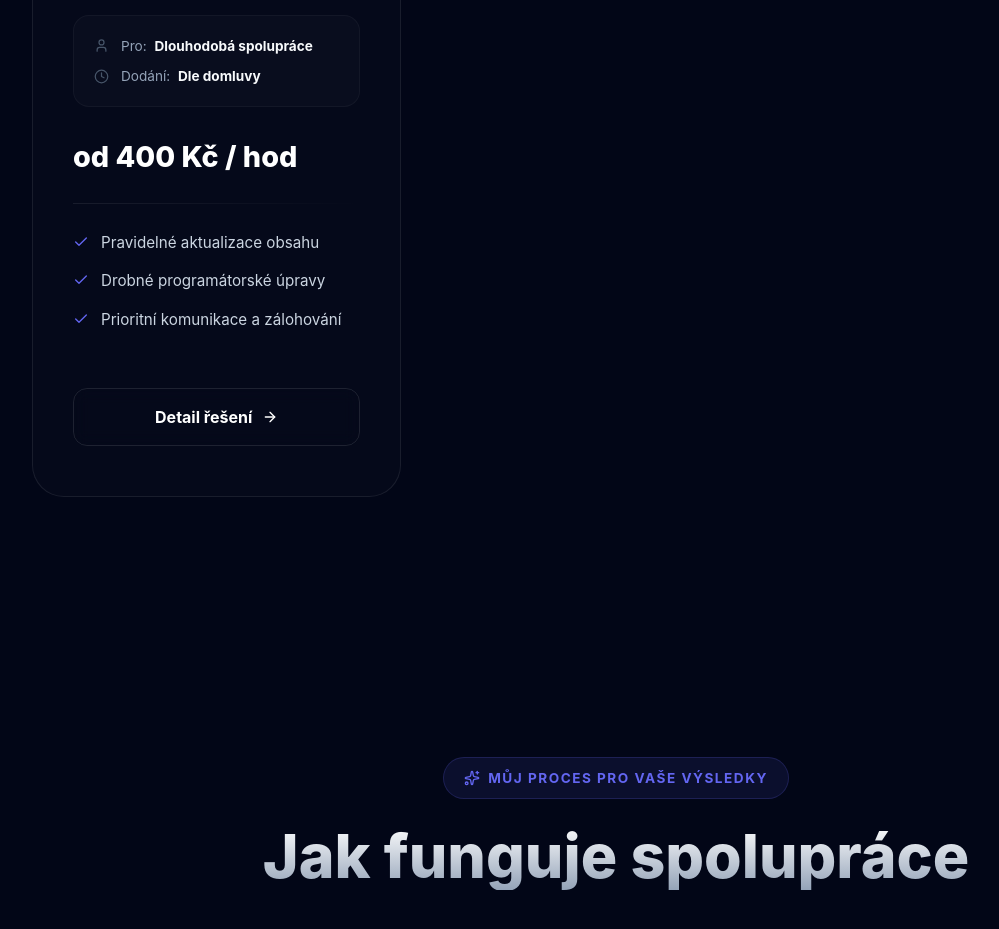
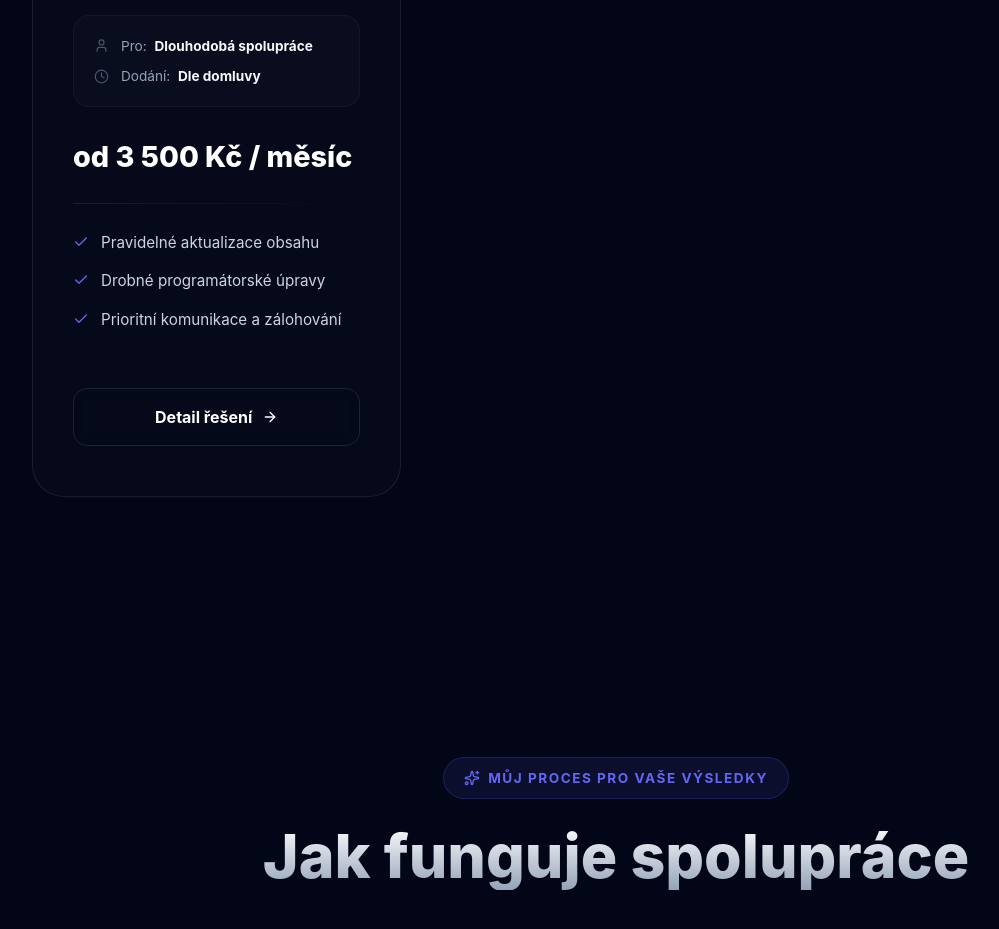
Before and after one commit to IchHabeNicht05/my-portfolio, a React (Vite) app: page / in a window 1280 px wide. Shown: the part 10600-11529 px from the top of the page, without its empty margins (24-1023 px from the left). Built offline with nearby package versions, Linux system fonts and the light colour scheme; no server answers.

Commit message:
úprava data.ts

```diff
--- a/src/data/servicesData.js
+++ b/src/data/servicesData.js
@@ -101,7 +101,7 @@ export const ServicesData = [
     title: 'Správa a údržba',
     packageLabel: 'Dlouhodobě',
     target: 'Dlouhodobá spolupráce',
-    price: 'od 400 Kč / hod',
+    price: 'od 3 500 Kč / měsíc',
     deliveryTime: 'Dle domluvy',
     isPopular: false,
     desc: 'Potřebujete na webu něco změnit, upravit texty nebo přidat fotky? Jsem k dispozici.',
```
